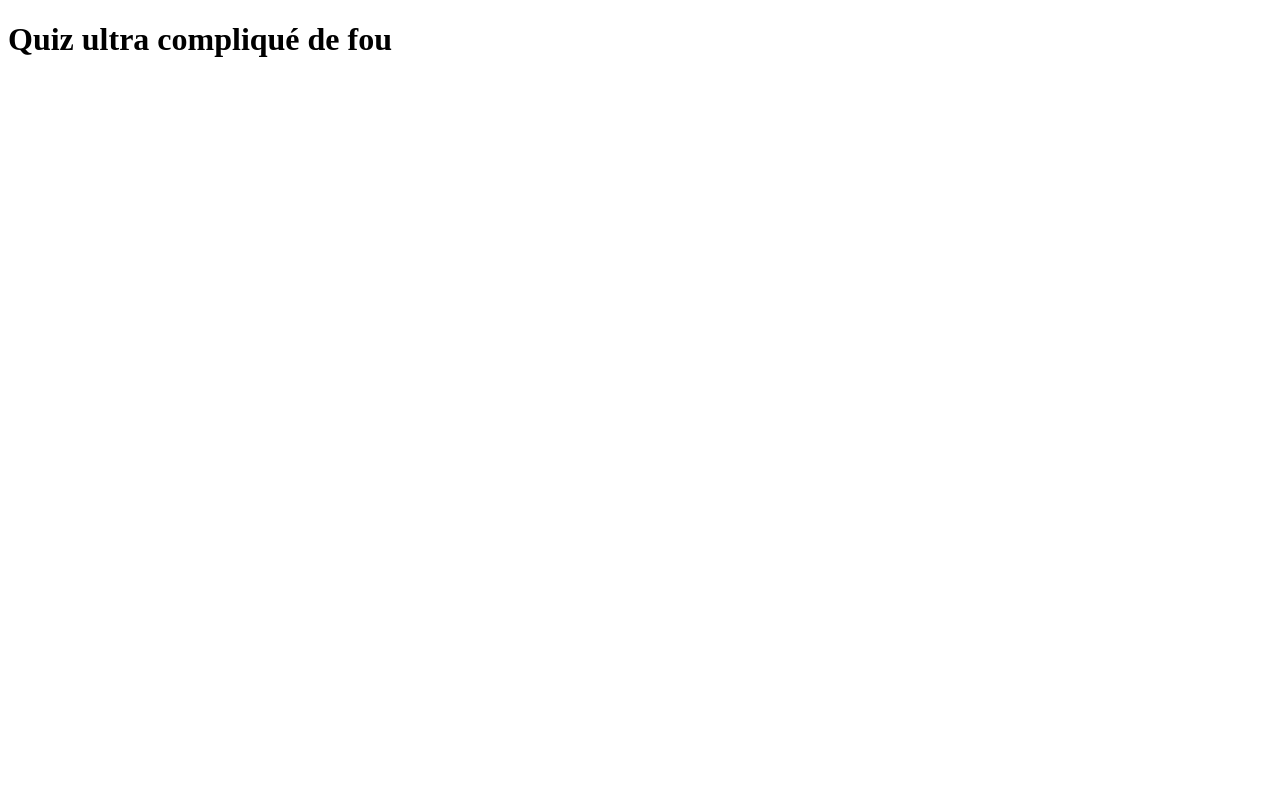
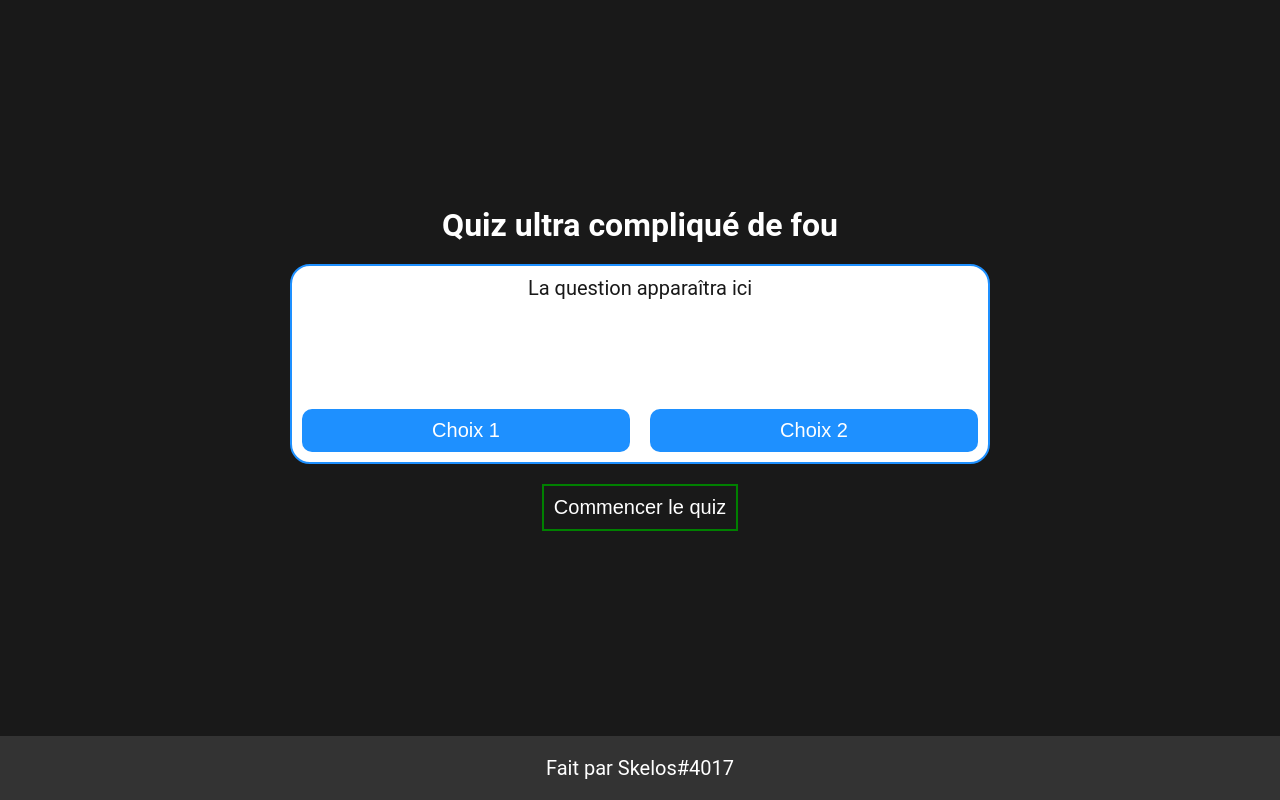
Before and after one commit to SkelosJS/MyQUIZZZ, a plain HTML site: page index.html in a window 1280 px wide. Drawn offline with Linux system fonts and the light colour scheme.

Commit message:
css and html done

```diff
--- a/index.html
+++ b/index.html
@@ -5,15 +5,33 @@
     <meta http-equiv="X-UA-Compatible" content="IE=edge">
     <meta name="viewport" content="width=device-width, initial-scale=1.0">
     <title>Quiz ultra difficile</title>
+    <link rel="stylesheet" href="style.css">
 </head>
 <body>
-    <div class="container">
-        <h1>Quiz ultra compliqué de fou</h1>
+    <div class="app">
+        <div class="container">
+            <h1>Quiz ultra compliqué de fou</h1>
 
-        <div class="quiz-box">
+            <div class="quiz-box">
+                <div>
+                    <p id="question">La question apparaîtra ici</p>
+                </div>
+                <div class="choices">
+                    <button id="first-choice">Choix 1</button>
+                    <button id="second-choice">Choix 2</button>
+                </div>
+            </div>
+
+            <div class="start-quiz">
+                <button>Commencer le quiz</button>
+            </div>
 
         </div>
+        <div class="footer">
+            <p>Fait par Skelos#4017</p>
+        </div>
+
     </div>
-
+    <script src="app.js"></script>
 </body>
 </html>
--- a/style.css
+++ b/style.css
@@ -0,0 +1,102 @@
+/* font import */
+@import url('https://fonts.googleapis.com/css2?family=Montserrat:wght@400;700&display=swap');
+
+*, ::before, ::after {
+    box-sizing: border-box;
+    margin: 0;
+    padding: 0;
+}
+
+html {
+    font-family: 'Montserrat', sans-serif;
+}
+
+.app {
+  min-height: 100vh;
+  width: 100%;
+  display: flex;
+  flex-direction: column;
+  font-family: "Roboto", sans-serif;
+}
+
+.container {
+    flex: 1 0 auto;
+    width: 100%;
+    background: #191919;
+    color: #fff;
+    display: flex;
+    justify-content: center;
+    align-items: center;
+    flex-direction: column;
+    padding: 20px;
+}
+
+.container h1 {
+    text-align: center;
+}
+
+/* QUIZ BOX */
+.container .quiz-box {
+    width: 100%;
+    /* height: 100%; */
+    min-height: 200px;
+    max-width: 700px;
+    background: #fff;
+    color: #191919;
+    border: 2px solid dodgerblue;
+    padding: 10px;
+    margin: 20px 0px;
+    display: grid;
+    grid-template-rows: 1fr 1fr;
+    border-radius: 20px;
+}
+
+.container .quiz-box div:nth-child(1) {
+    text-align: center;
+    font-size: 20px;
+}
+
+.container .quiz-box .choices {
+    align-self: end;
+    justify-self: center;
+    display: flex;
+    width: 100%;
+    gap: 20px;
+}
+
+.container .quiz-box .choices button {
+    padding: 10px;
+    background: dodgerblue;
+    border: none;
+    color: #fff;
+    border-radius: 10px;
+    font-size: 20px;
+    width: 50%;
+    cursor: pointer;
+}
+
+/* START QUIZ */
+.container .start-quiz button {
+    text-align: center;
+    padding: 10px;
+    background: transparent;
+    border: 2px solid green;
+    color: #fff;
+    font-size: 20px;
+    cursor: pointer;
+    transition: background .3s ease-in-out;
+}
+.container .start-quiz button:hover {
+    background: green;
+}
+
+/* FOOTER */
+.footer {
+    width: 100%;
+    background-color: #333;
+    flex-shrink: 0;
+    color: #fff;
+    padding: 20px;
+    text-align: center;
+    font-size: 20px;
+}
```
